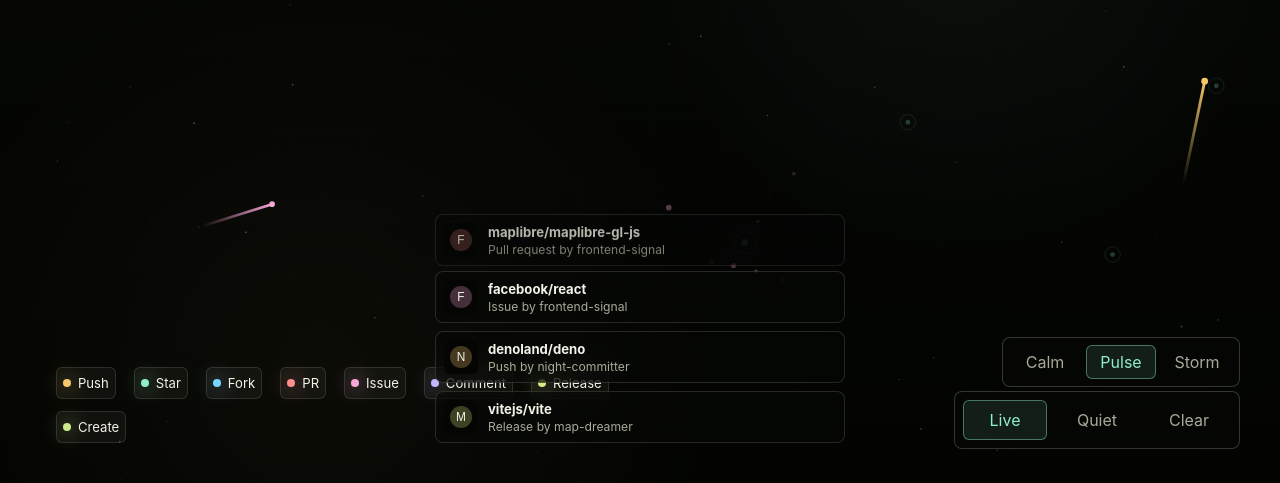
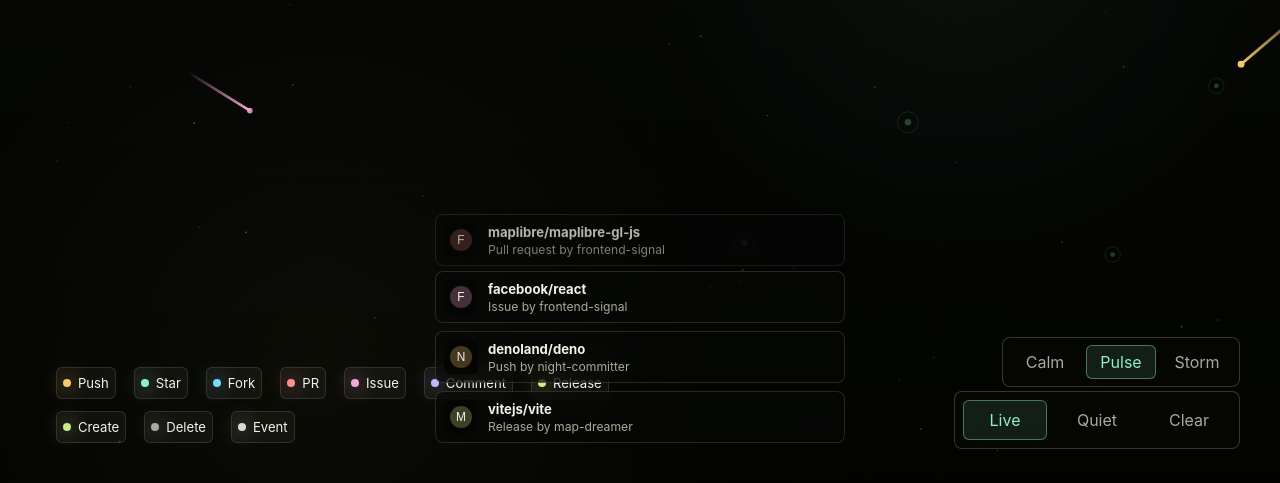
Before and after one commit to theonlyanish/Map-Visualizer, a plain HTML site: page index.html in a window 1280 px wide. Shown: the part 317-800 px from the top of the page. Drawn offline with Linux system fonts and the light colour scheme; no server answers.

Commit message:
more events

```diff
--- a/index.html
+++ b/index.html
@@ -8,6 +8,8 @@
       content="Starfall turns public GitHub activity into a live meteor shower of pushes, stars, forks, issues, pull requests, and releases."
     />
     <title>Starfall | GitHub Activity Meteor Shower</title>
+    <link rel="icon" type="image/png" href="assets/favicon.png" />
+    <link rel="apple-touch-icon" href="assets/favicon.png" />
     <link rel="stylesheet" href="styles.css" />
   </head>
   <body>
@@ -30,7 +32,7 @@
           <strong id="eventCount">0</strong>
         </div>
         <div>
-          <span class="metric-label">Repos</span>
+          <span class="metric-label">Active repos</span>
           <strong id="repoCount">0</strong>
         </div>
       </section>
@@ -72,6 +74,12 @@
         <button class="filter-button is-active" type="button" data-filter="CreateEvent">
           <span style="--dot: #cce98b"></span>Create
         </button>
+        <button class="filter-button is-active" type="button" data-filter="DeleteEvent">
+          <span style="--dot: #a8aa9a"></span>Delete
+        </button>
+        <button class="filter-button is-active" type="button" data-filter="default">
+          <span style="--dot: #d8dccb"></span>Event
+        </button>
       </section>
 
       <section id="eventDock" class="event-dock" aria-label="Recent GitHub events">
--- a/script.js
+++ b/script.js
@@ -15,9 +15,10 @@
 const clearSky = document.querySelector("#clearSky");
 
 const API_URL = "https://api.github.com/events?per_page=100";
-const MAX_REPOS = 90;
+const MAX_REPOS = 100;
 const MAX_METEORS = 180;
-const MAX_BURSTS = 100;
+const MAX_BURSTS = 140;
+const MAX_PHENOMENA = 60;
 const EVENT_SPAWN_MS = 430;
 const DENSITY_MS = {
   calm: 920,
@@ -83,6 +84,7 @@
 const meteors = [];
 const bursts = [];
 const stars = [];
+const phenomena = [];
 const enabledTypes = new Set(filterButtons.map((button) => button.dataset.filter));
 
 const hashString = (value) => {
@@ -281,7 +283,7 @@
   const event = dequeueRenderableEvent();
   if (!event) return;
 
-  spawnMeteor(event);
+  spawnEventVisual(event);
   updateDock([event]);
 }
 
@@ -298,7 +300,23 @@
 function isEventEnabled(event) {
   if (!event) return false;
   if (enabledTypes.has(event.type)) return true;
-  return !filterButtons.some((button) => button.dataset.filter === event.type);
+  const hasSpecificFilter = filterButtons.some((button) => button.dataset.filter === event.type);
+  if (hasSpecificFilter) return false;
+  return enabledTypes.has("default");
+}
+
+function spawnEventVisual(event) {
+  if (event.type === "ReleaseEvent") {
+    spawnSupernova(event);
+    return;
+  }
+
+  if (event.type === "CreateEvent") {
+    spawnConstellationIgnition(event);
+    return;
+  }
+
+  spawnMeteor(event);
 }
 
 function spawnMeteor(event) {
@@ -342,11 +360,65 @@
   if (meteors.length > MAX_METEORS) meteors.shift();
 }
 
-function markRepoImpact(repo, event) {
+function spawnSupernova(event) {
+  const repo = getRepo(event.repo);
+  const visual = eventVisuals[event.type] || eventVisuals.default;
+  markRepoImpact(repo, event, 54, 1.9);
+  createBurst(repo.x, repo.y, visual.color, event.type);
+  phenomena.push({
+    kind: "supernova",
+    event,
+    repo,
+    x: repo.x,
+    y: repo.y,
+    color: visual.color,
+    age: 0,
+    life: 1900,
+    rotation: Math.random() * Math.PI,
+  });
+  trimPhenomena();
+}
+
+function spawnConstellationIgnition(event) {
+  const repo = getRepo(event.repo);
+  const visual = eventVisuals[event.type] || eventVisuals.default;
+  const seed = hashString(`${event.id}-${event.repo}-create`);
+  const nodes = Array.from({ length: 4 }, (_, index) => {
+    const angle = (seed % 628) / 100 + index * 1.48 + Math.random() * 0.28;
+    const length = 24 + ((seed >> (index * 4)) % 34);
+    return {
+      angle,
+      length,
+      delay: index * 0.12,
+    };
+  });
+
+  markRepoImpact(repo, event, 34, 1.55);
+  phenomena.push({
+    kind: "ignition",
+    event,
+    repo,
+    x: repo.x,
+    y: repo.y,
+    color: visual.color,
+    age: 0,
+    life: 2300,
+    nodes,
+  });
+  trimPhenomena();
+}
+
+function trimPhenomena() {
+  if (phenomena.length > MAX_PHENOMENA) {
+    phenomena.splice(0, phenomena.length - MAX_PHENOMENA);
+  }
+}
+
+function markRepoImpact(repo, event, energyBoost = 12, pulse = 1) {
   const wasHidden = !repo.visible;
   repo.visible = true;
-  repo.energy = Math.min(88, repo.energy + 12);
-  repo.pulse = 1;
+  repo.energy = Math.min(98, repo.energy + energyBoost);
+  repo.pulse = Math.max(repo.pulse, pulse);
   repo.lastEvent = event;
   if (wasHidden) updateRepoCount();
 }
@@ -519,6 +591,112 @@
   }
 }
 
+function drawPhenomena(dt) {
+  for (let i = phenomena.length - 1; i >= 0; i -= 1) {
+    const effect = phenomena[i];
+    effect.age += dt;
+    const t = clamp(effect.age / effect.life, 0, 1);
+    const alpha = 1 - t;
+
+    if (effect.kind === "supernova") {
+      drawSupernova(effect, t, alpha);
+    } else if (effect.kind === "ignition") {
+      drawConstellationIgnition(effect, t, alpha);
+    }
+
+    if (t >= 1) {
+      phenomena.splice(i, 1);
+    }
+  }
+}
+
+function drawSupernova(effect, t, alpha) {
+  const core = 5 + Math.sin(t * Math.PI) * 13;
+  const ringOne = 18 + t * 72;
+  const ringTwo = 8 + t * 118;
+
+  ctx.save();
+  ctx.translate(effect.x, effect.y);
+  ctx.rotate(effect.rotation + t * 0.6);
+
+  const glow = ctx.createRadialGradient(0, 0, 0, 0, 0, ringTwo);
+  glow.addColorStop(0, `${effect.color}dd`);
+  glow.addColorStop(0.22, `${effect.color}55`);
+  glow.addColorStop(1, `${effect.color}00`);
+  ctx.fillStyle = glow;
+  ctx.beginPath();
+  ctx.arc(0, 0, ringTwo, 0, Math.PI * 2);
+  ctx.fill();
+
+  ctx.strokeStyle = `rgba(214, 239, 127, ${0.72 * alpha})`;
+  ctx.lineWidth = 1.4;
+  ctx.beginPath();
+  ctx.arc(0, 0, ringOne, 0, Math.PI * 2);
+  ctx.stroke();
+
+  ctx.strokeStyle = `rgba(244, 242, 232, ${0.46 * alpha})`;
+  ctx.lineWidth = 1;
+  ctx.beginPath();
+  ctx.arc(0, 0, ringTwo, 0, Math.PI * 2);
+  ctx.stroke();
+
+  for (let arm = 0; arm < 6; arm += 1) {
+    const angle = (Math.PI * 2 * arm) / 6;
+    const length = 22 + t * 80;
+    ctx.beginPath();
+    ctx.strokeStyle = `rgba(214, 239, 127, ${0.48 * alpha})`;
+    ctx.lineWidth = 1.2;
+    ctx.moveTo(Math.cos(angle) * core, Math.sin(angle) * core);
+    ctx.lineTo(Math.cos(angle) * length, Math.sin(angle) * length);
+    ctx.stroke();
+  }
+
+  ctx.beginPath();
+  ctx.fillStyle = effect.color;
+  ctx.arc(0, 0, core, 0, Math.PI * 2);
+  ctx.fill();
+  ctx.restore();
+}
+
+function drawConstellationIgnition(effect, t, alpha) {
+  ctx.save();
+  ctx.translate(effect.x, effect.y);
+
+  ctx.strokeStyle = `rgba(204, 233, 139, ${0.32 * alpha})`;
+  ctx.lineWidth = 1;
+  ctx.beginPath();
+  ctx.arc(0, 0, 14 + t * 24, 0, Math.PI * 2);
+  ctx.stroke();
+
+  for (const node of effect.nodes) {
+    const localT = clamp((t - node.delay) / 0.42, 0, 1);
+    if (localT <= 0) continue;
+
+    const eased = 1 - Math.pow(1 - localT, 3);
+    const x = Math.cos(node.angle) * node.length * eased;
+    const y = Math.sin(node.angle) * node.length * eased;
+
+    ctx.beginPath();
+    ctx.strokeStyle = `rgba(204, 233, 139, ${0.5 * alpha})`;
+    ctx.lineWidth = 1;
+    ctx.moveTo(0, 0);
+    ctx.lineTo(x, y);
+    ctx.stroke();
+
+    ctx.beginPath();
+    ctx.fillStyle = effect.color;
+    ctx.arc(x, y, 2.2 + localT * 1.5, 0, Math.PI * 2);
+    ctx.fill();
+  }
+
+  const corePulse = 3 + Math.sin(t * Math.PI * 3) * 1.4;
+  ctx.beginPath();
+  ctx.fillStyle = effect.color;
+  ctx.arc(0, 0, corePulse, 0, Math.PI * 2);
+  ctx.fill();
+  ctx.restore();
+}
+
 function drawBursts(dt) {
   for (let i = bursts.length - 1; i >= 0; i -= 1) {
     const burst = bursts[i];
@@ -570,6 +748,7 @@
 
   drawStars(now);
   drawRepos(dt);
+  drawPhenomena(dt);
   drawMeteors(dt);
   drawBursts(dt);
   updateHoverCard();
@@ -602,6 +781,7 @@
 function resetSky() {
   meteors.length = 0;
   bursts.length = 0;
+  phenomena.length = 0;
   eventQueue.length = 0;
   repoNodes.clear();
   hoveredRepo = null;
```
Also changed, not shown: README.md.
